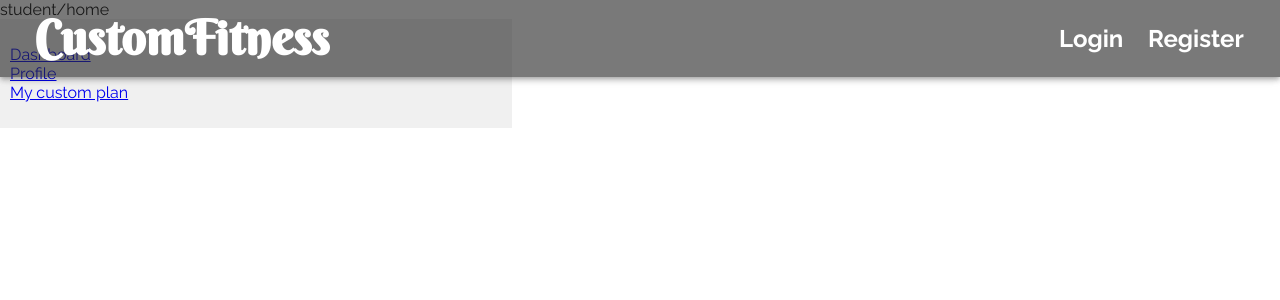
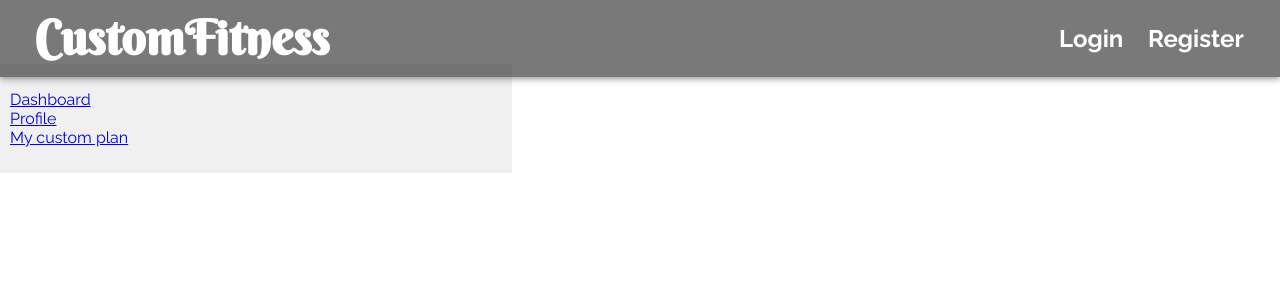
Before and after one commit to Meghanath91/CustomFitness, a React (Create React App) app in the folder my-app/: page /student in a window 1280 px wide. Shown: the top 300 px of the page. Built offline with nearby package versions, Linux system fonts and the light colour scheme.

Commit message:
dashboard element pushed down from margin top

```diff
--- a/my-app/src/App.js
+++ b/my-app/src/App.js
@@ -74,7 +74,7 @@ function App() {
 
 
         <Route path="/trainer">
-          trainer/home
+
           <Trainer trainerData={trainer} />
           {/* <Exercise exerciseData={exercise}/> */}
         </Route>
@@ -87,7 +87,7 @@ function App() {
 
 
         <Route path="/student">
-          student/home
+
           <Student studentData={student} />
         </Route>
 
--- a/my-app/src/containers/student.js
+++ b/my-app/src/containers/student.js
@@ -23,6 +23,7 @@ export default function Student(props) {
     <div style={{ display: "flex" }}>
       <div
         style={{
+          marginTop:"5%",
           padding: "10px",
           width: "40%",
           background: "#f0f0f0"
```
